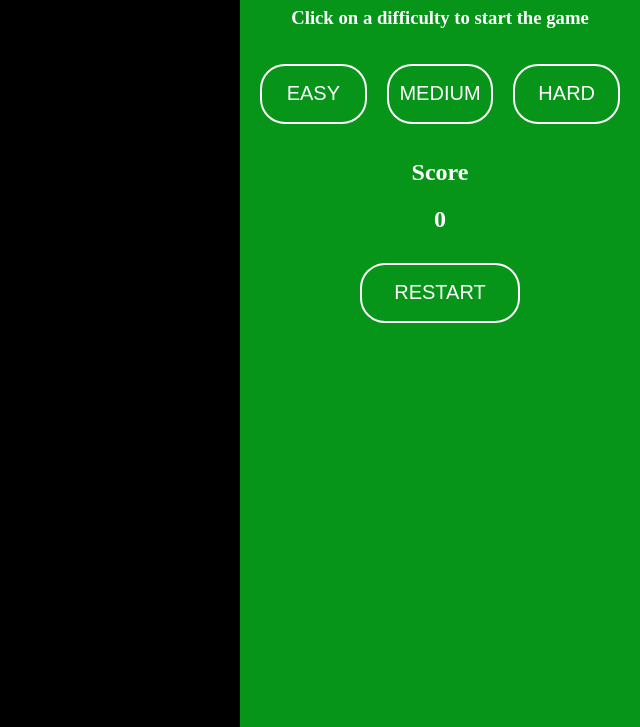
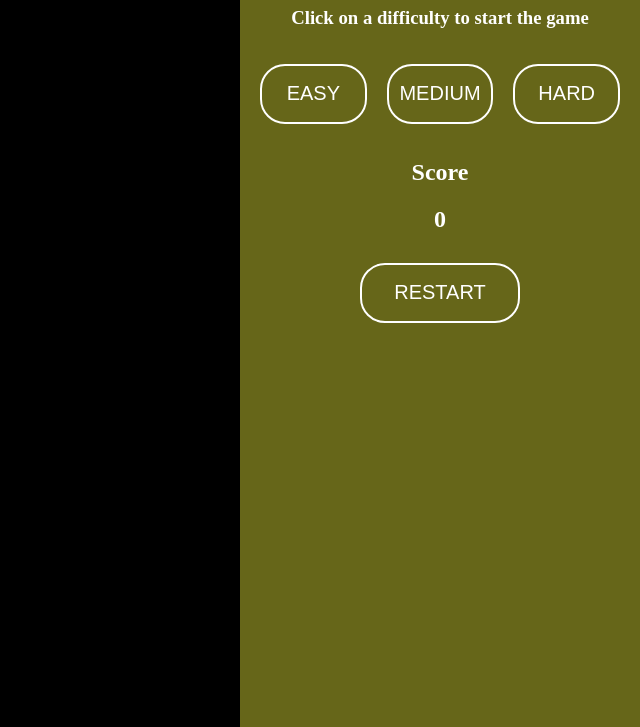
Before and after one commit to Riya-code/candy-crush, a plain HTML site: page index.html in a window 1280 px wide. Shown: the part 73-800 px from the top of the page, without its empty margins (640-1280 px from the left). Drawn offline with Linux system fonts and the light colour scheme.

Commit message:
color update

```diff
--- a/style.css
+++ b/style.css
@@ -129,7 +129,7 @@ body {
 			width: 400px;
 			height: 100vh;
 			position: relative;
-			background-color: rgb(6, 148, 25);
+			background-color: rgb(102, 102, 25);
 			color: white;
 			display: block;
 			text-align: center;
```
